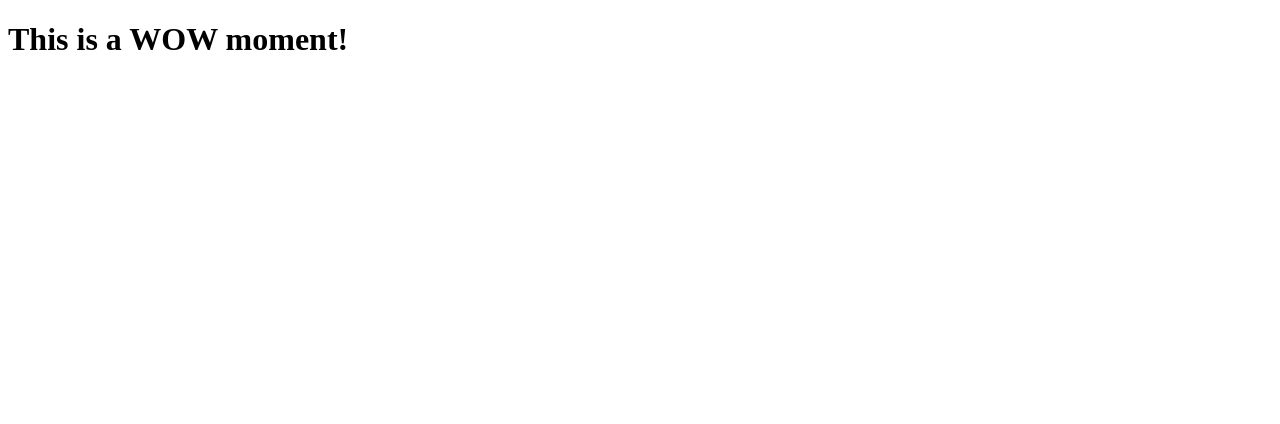
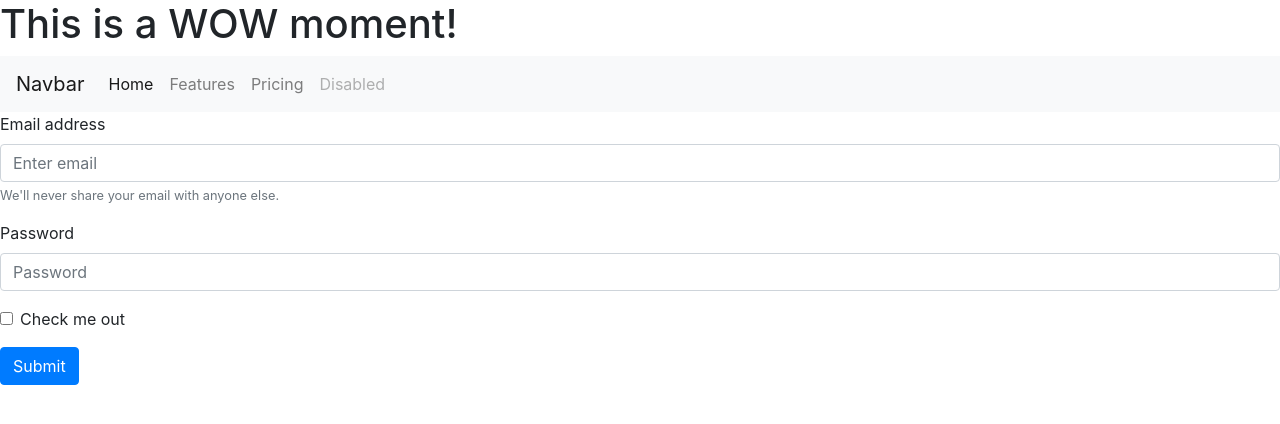
Before and after one commit to SaCut/mvc_with_flask, a Flask app: page /home/ in a window 1280 px wide. Shown: the top 424 px of the page. Run offline with Flask 2, Linux system fonts and the light colour scheme; some libraries are stand-ins or nearby versions.

Commit message:
updated repo

```diff
--- a/app.py
+++ b/app.py
@@ -19,6 +19,8 @@ def home():
 def welcome():
     return "Welcome onboard!"
 
+# create two more toutes, add the functionality for email and password
+
 
 if __name__=='__main__':
     app.run(debug=True)
--- a/templates/index.html
+++ b/templates/index.html
@@ -2,10 +2,57 @@
 <html>
 <head>
     <title>DevOps Engineering 84</title>
+
+    <link rel="stylesheet" href="https://stackpath.bootstrapcdn.com/bootstrap/4.3.1/css/bootstrap.min.css" integrity="sha384-ggOyR0iXCbMQv3Xipma34MD+dH/1fQ784/j6cY/iJTQUOhcWr7x9JvoRxT2MZw1T" crossorigin="anonymous">
+
 </head>
 <body>
+    <script src="https://code.jquery.com/jquery-3.3.1.slim.min.js" integrity="sha384-q8i/X+965DzO0rT7abK41JStQIAqVgRVzpbzo5smXKp4YfRvH+8abtTE1Pi6jizo" crossorigin="anonymous"></script>
+    <script src="https://cdnjs.cloudflare.com/ajax/libs/popper.js/1.14.7/umd/popper.min.js" integrity="sha384-UO2eT0CpHqdSJQ6hJty5KVphtPhzWj9WO1clHTMGa3JDZwrnQq4sF86dIHNDz0W1" crossorigin="anonymous"></script>
+    <script src="https://stackpath.bootstrapcdn.com/bootstrap/4.3.1/js/bootstrap.min.js" integrity="sha384-JjSmVgyd0p3pXB1rRibZUAYoIIy6OrQ6VrjIEaFf/nJGzIxFDsf4x0xIM+B07jRM" crossorigin="anonymous"></script>
 
     <h1>This is a WOW moment!</h1>
 
+    <nav class="navbar navbar-expand-lg navbar-light bg-light">
+      <a class="navbar-brand" href="#">Navbar</a>
+      <button class="navbar-toggler" type="button" data-toggle="collapse" data-target="#navbarNav" aria-controls="navbarNav" aria-expanded="false" aria-label="Toggle navigation">
+        <span class="navbar-toggler-icon"></span>
+      </button>
+      <div class="collapse navbar-collapse" id="navbarNav">
+        <ul class="navbar-nav">
+          <li class="nav-item active">
+            <a class="nav-link" href="#">Home <span class="sr-only">(current)</span></a>
+          </li>
+          <li class="nav-item">
+            <a class="nav-link" href="#">Features</a>
+          </li>
+          <li class="nav-item">
+            <a class="nav-link" href="#">Pricing</a>
+          </li>
+          <li class="nav-item">
+            <a class="nav-link disabled" href="#" tabindex="-1" aria-disabled="true">Disabled</a>
+          </li>
+        </ul>
+      </div>
+    </nav>
+
+
+    <form>
+      <div class="form-group">
+        <label for="exampleInputEmail1">Email address</label>
+        <input type="email" class="form-control" id="exampleInputEmail1" aria-describedby="emailHelp" placeholder="Enter email">
+        <small id="emailHelp" class="form-text text-muted">We'll never share your email with anyone else.</small>
+      </div>
+      <div class="form-group">
+        <label for="exampleInputPassword1">Password</label>
+        <input type="password" class="form-control" id="exampleInputPassword1" placeholder="Password">
+      </div>
+      <div class="form-group form-check">
+        <input type="checkbox" class="form-check-input" id="exampleCheck1">
+        <label class="form-check-label" for="exampleCheck1">Check me out</label>
+      </div>
+      <button type="submit" class="btn btn-primary">Submit</button>
+    </form>
+
 </body>
 </html>
```
Also changed, not shown: templates/base.html (added, +9 -0 lines), README.md.
